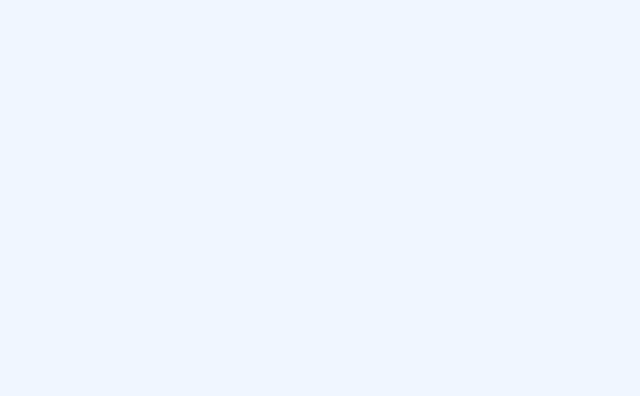
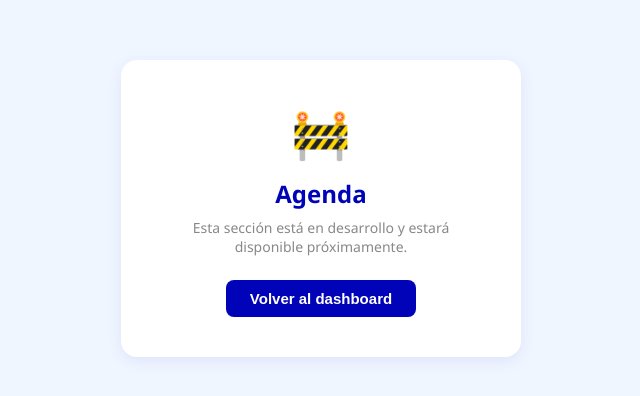
Before and after one commit to Daniel-Bri/histolink_web, a React (Vite) app: page /agenda in a window 1280 px wide. Before the commit this address had no page. Shown: the part 192-588 px from the top of the page, without its empty margins (319-959 px from the left). Built offline with nearby package versions, Linux system fonts and the light colour scheme; no server answers; sample sign-in values are in the browser's storage.

Commit message:
Ciclo1 -correciones locales

```diff
--- a/src/App.tsx
+++ b/src/App.tsx
@@ -3,6 +3,7 @@ import ProtectedRoute from './components/ProtectedRoute'
 import Login from './pages/Login'
 import Dashboard from './pages/Dashboard'
 import CambiarPassword from './pages/CambiarPassword'
+import EnConstruccion from './pages/EnConstruccion'
 
 export default function App() {
   return (
@@ -12,14 +13,24 @@ export default function App() {
 
         {/* Rutas protegidas */}
         <Route path="/dashboard" element={
-          <ProtectedRoute>
-            <Dashboard />
-          </ProtectedRoute>
+          <ProtectedRoute><Dashboard /></ProtectedRoute>
         } />
         <Route path="/cambiar-password" element={
-          <ProtectedRoute>
-            <CambiarPassword />
-          </ProtectedRoute>
+          <ProtectedRoute><CambiarPassword /></ProtectedRoute>
+        } />
+
+        {/* Módulos en construcción */}
+        <Route path="/pacientes" element={
+          <ProtectedRoute><EnConstruccion titulo="Pacientes" /></ProtectedRoute>
+        } />
+        <Route path="/historial" element={
+          <ProtectedRoute><EnConstruccion titulo="Historial Clínico" /></ProtectedRoute>
+        } />
+        <Route path="/documentos" element={
+          <ProtectedRoute><EnConstruccion titulo="Documentos" /></ProtectedRoute>
+        } />
+        <Route path="/agenda" element={
+          <ProtectedRoute><EnConstruccion titulo="Agenda" /></ProtectedRoute>
         } />
 
         {/* Redirige la raíz al dashboard */}
--- a/src/api/axios.ts
+++ b/src/api/axios.ts
@@ -1,7 +1,9 @@
 import axios from 'axios'
 
+const BASE_URL = import.meta.env.VITE_API_URL ?? 'http://127.0.0.1:8000'
+
 const api = axios.create({
-  baseURL: 'http://127.0.0.1:8000',
+  baseURL: BASE_URL,
 })
 
 // Agrega el token automáticamente a cada petición
@@ -22,7 +24,7 @@ api.interceptors.response.use(
       original._retry = true
       try {
         const refresh = localStorage.getItem('refresh_token')
-        const res = await axios.post('http://127.0.0.1:8000/api/auth/token/refresh/', { refresh })
+        const res = await axios.post(`${BASE_URL}/api/auth/token/refresh/`, { refresh })
         localStorage.setItem('access_token', res.data.access)
         localStorage.setItem('refresh_token', res.data.refresh)
         original.headers.Authorization = `Bearer ${res.data.access}`
--- a/src/pages/Dashboard.tsx
+++ b/src/pages/Dashboard.tsx
@@ -52,10 +52,7 @@ export default function Dashboard() {
     )
   }
 
-  const rolRaw = user.groups?.[0]
-  const rol = typeof rolRaw === 'object' && rolRaw !== null
-  ? (rolRaw as { id: number; name: string }).name
-  : (rolRaw as string) ?? 'Sin rol'
+  const rol = user.groups?.[0] ?? 'Sin rol'
 
   return (
     <div style={{ minHeight: '100vh', background: '#F0F6FF' }}>
--- /dev/null
+++ b/src/pages/EnConstruccion.tsx
@@ -0,0 +1,27 @@
+import { useNavigate } from 'react-router-dom'
+
+interface Props {
+  titulo?: string
+}
+
+export default function EnConstruccion({ titulo = 'Sección' }: Props) {
+  const navigate = useNavigate()
+
+  return (
+    <div style={{ minHeight: '100vh', background: '#F0F6FF', display: 'flex', flexDirection: 'column', alignItems: 'center', justifyContent: 'center', gap: '16px' }}>
+      <div style={{ background: 'white', borderRadius: '16px', padding: '40px 48px', boxShadow: '0 4px 16px rgba(0,3,184,0.08)', textAlign: 'center', maxWidth: '400px' }}>
+        <div style={{ fontSize: '48px', marginBottom: '12px' }}>🚧</div>
+        <h2 style={{ color: '#0003B8', fontWeight: 700, marginBottom: '8px' }}>{titulo}</h2>
+        <p style={{ color: '#888', fontSize: '14px', marginBottom: '24px' }}>
+          Esta sección está en desarrollo y estará disponible próximamente.
+        </p>
+        <button
+          onClick={() => navigate('/dashboard')}
+          style={{ background: '#0003B8', color: 'white', border: 'none', borderRadius: '8px', padding: '10px 24px', cursor: 'pointer', fontWeight: 600 }}
+        >
+          Volver al dashboard
+        </button>
+      </div>
+    </div>
+  )
+}
```
Also changed, not shown: 2 other files (tests, documents, lock files or other folders).
